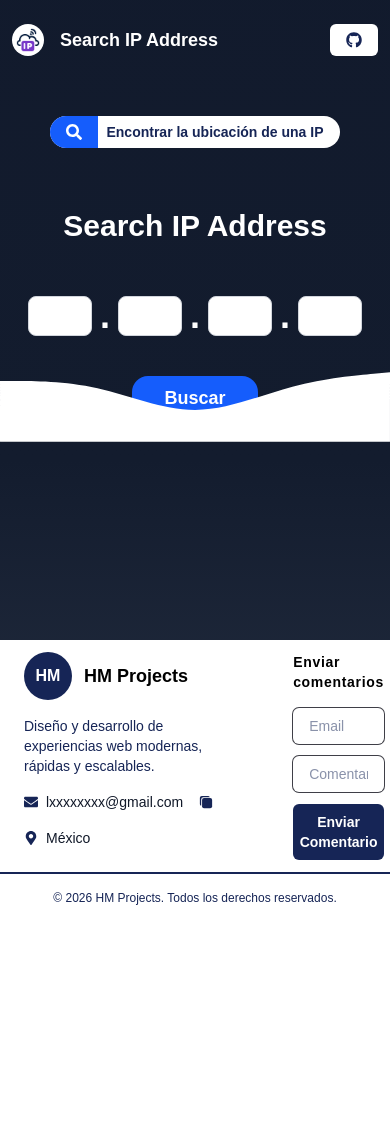
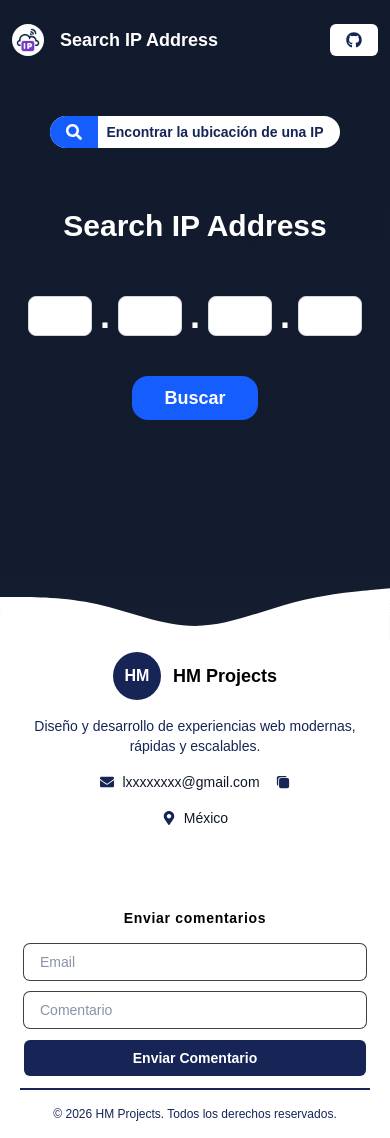
Before and after one commit to EnriqueHM31/api-ip-localization, a React (Vite) app: page / in a window 390 px wide. Before the commit the page ends 922 px from the top, so only its background shows below. Built offline with nearby package versions, Linux system fonts and the light colour scheme; no server answers.

Commit message:
style: enhance Footer component layout for improved responsiveness and alignment, including adjustments to text positioning and flex properties

```diff
--- a/src/components/LandingPage/Footer.tsx
+++ b/src/components/LandingPage/Footer.tsx
@@ -23,10 +23,10 @@ export default function Footer() {
             <footer className="bg-white text-gray-900 z-50">
                 <div className="max-w-7xl mx-auto">
 
-                    <div className="mx-auto flex  justify-between items-start max-w-7xl gap-10 px-6 py-3 ">
+                    <div className="mx-auto flex md:flex-row flex-col  justify-between items-start max-w-7xl gap-10 px-6 py-3 ">
                         {/* BRAND */}
                         <div className="space-y-4 flex-1">
-                            <div className="flex items-center gap-3">
+                            <div className="flex items-center justify-center md:justify-start gap-3">
                                 <div className="flex h-12 w-12 items-center justify-center rounded-full bg-blue-950 text-white font-bold">
                                     HM
                                 </div>
@@ -35,11 +35,11 @@ export default function Footer() {
                                 </span>
                             </div>
 
-                            <p className="text-sm text-blue-950">
+                            <p className="text-sm text-blue-950 text-center md:text-left">
                                 Diseño y desarrollo de experiencias web modernas, rápidas y escalables.
                             </p>
 
-                            <ul className="space-y-2 text-sm flex flex-col gap-2">
+                            <ul className="space-y-2 text-sm flex flex-col gap-2 items-center md:items-start">
                                 <li className="flex items-center gap-2">
                                     <FaEnvelope className="text-blue-950" />
                                     lxxxxxxxx@gmail.com
@@ -58,7 +58,7 @@ export default function Footer() {
 
 
                         {/* NEWSLETTER */}
-                        <div className="flex-1">
+                        <div className="flex-1 flex flex-col items-center md:items-start">
                             <h4 className="mb-4 text-sm font-semibold  tracking-wider text-black">
                                 Enviar comentarios
                             </h4>
@@ -85,7 +85,7 @@ export default function Footer() {
                     </div>
 
                     {/* BOTTOM */}
-                    <div className="border-t-2 border-blue-950 py-4 text-center text-xs text-blue-950">
+                    <div className="border-t-2 border-blue-950 py-4 text-center text-xs text-blue-950 mx-5 md:mx-0">
                         © {new Date().getFullYear()} HM Projects. Todos los derechos reservados.
                     </div>
                 </div>
```
